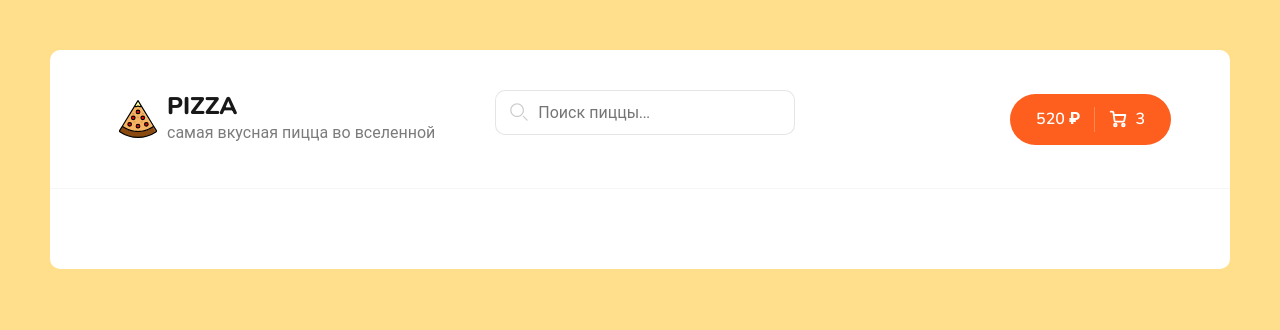
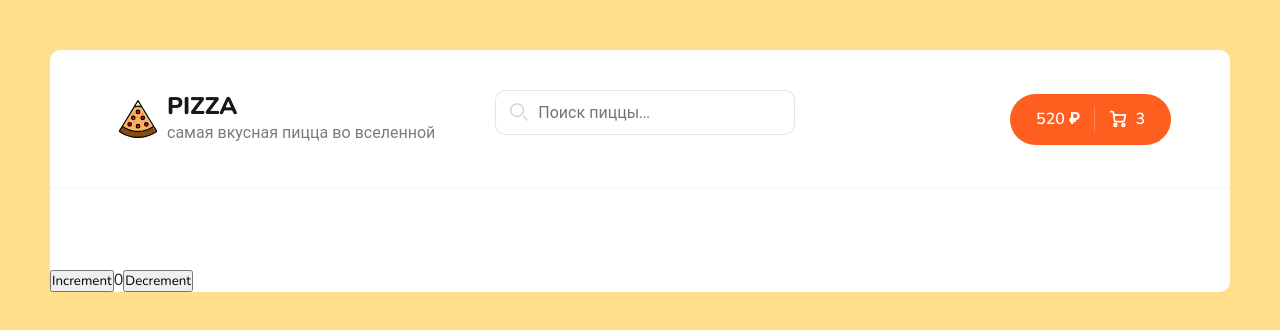
Before and after one commit to suveiko/reactPizza, a React (Create React App) app: page / in a window 1280 px wide. Shown: the top 330 px of the page. Built offline with nearby package versions, Linux system fonts and the light colour scheme.

Commit message:
feat: create slices directory add filterSlice file

```diff
--- a/src/App.js
+++ b/src/App.js
@@ -1,4 +1,5 @@
 import {createContext, useState} from "react"
+import {useSelector, useDispatch} from 'react-redux'
 import {Route, Routes} from "react-router-dom";
 
 import {Header} from "./components/Header";
@@ -7,12 +8,16 @@
 import {Cart} from "./pages/Cart";
 
 import './scss/app.scss'
+import {decrement, increment} from "./redux/slices/filterSlice";
 
 
 export const AppContext = createContext()
 
 function App() {
     const [searchValue, setSearchValue] = useState('')
+
+    const count = useSelector((state) => state.counter.value)
+    const dispatch = useDispatch()
 
     return (
         <div className="wrapper">
@@ -35,6 +40,19 @@
                     </Routes>
                 </div>
             </AppContext.Provider>
+            <button
+                aria-label="Increment value"
+                onClick={() => dispatch(increment())}
+            >
+                Increment
+            </button>
+            <span>{count}</span>
+            <button
+                aria-label="Decrement value"
+                onClick={() => dispatch(decrement())}
+            >
+                Decrement
+            </button>
         </div>
     );
 }
--- a/src/index.js
+++ b/src/index.js
@@ -14,7 +14,7 @@
         <Provider store={store}>
             <App/>
         </Provider>
-    </BrowserRouter>
+    </BrowserRouter>,
 )
 ;
 
--- /dev/null
+++ b/src/redux/slices/filterSlice.js
@@ -0,0 +1,30 @@
+import { createSlice } from '@reduxjs/toolkit'
+
+const initialState = {
+    value: 0,
+}
+
+export const counterSlice = createSlice({
+    name: 'counter',
+    initialState: initialState,
+    reducers: {
+        increment: (state) => {
+            // Redux Toolkit allows us to write "mutating" logic in reducers. It
+            // doesn't actually mutate the state because it uses the Immer library,
+            // which detects changes to a "draft state" and produces a brand new
+            // immutable state based off those changes
+            state.value += 1
+        },
+        decrement: (state) => {
+            state.value -= 1
+        },
+        incrementByAmount: (state, action) => {
+            state.value += action.payload
+        },
+    },
+})
+
+// Action creators are generated for each case reducer function
+export const { increment, decrement, incrementByAmount } = counterSlice.actions
+
+export default counterSlice.reducer
--- a/src/redux/store.js
+++ b/src/redux/store.js
@@ -1,5 +1,8 @@
 import { configureStore } from '@reduxjs/toolkit'
+import counterReducer from './slices/filterSlice'
 
 export const store = configureStore({
-    reducer: {},
+    reducer: {
+        counter: counterReducer
+    },
 })
```
